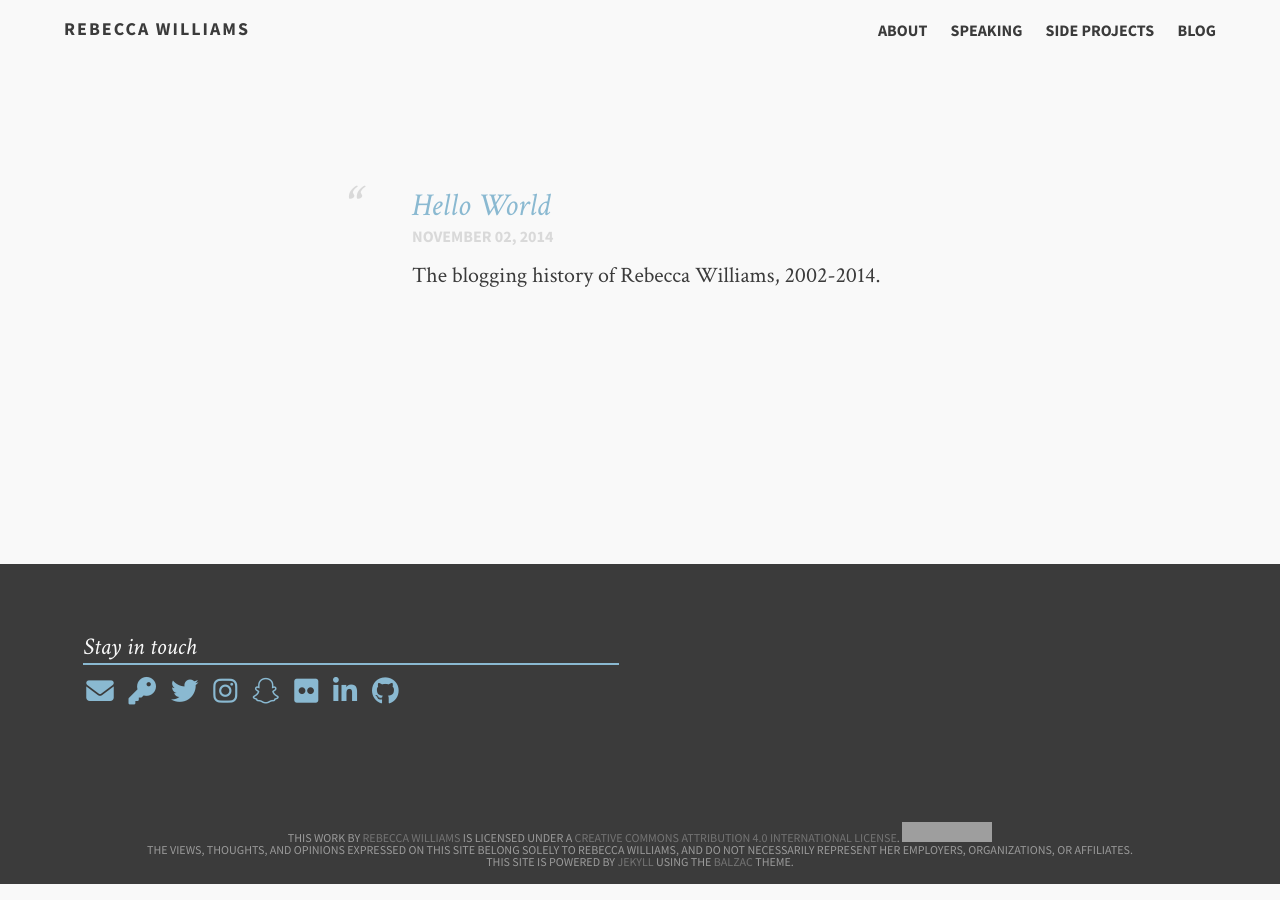
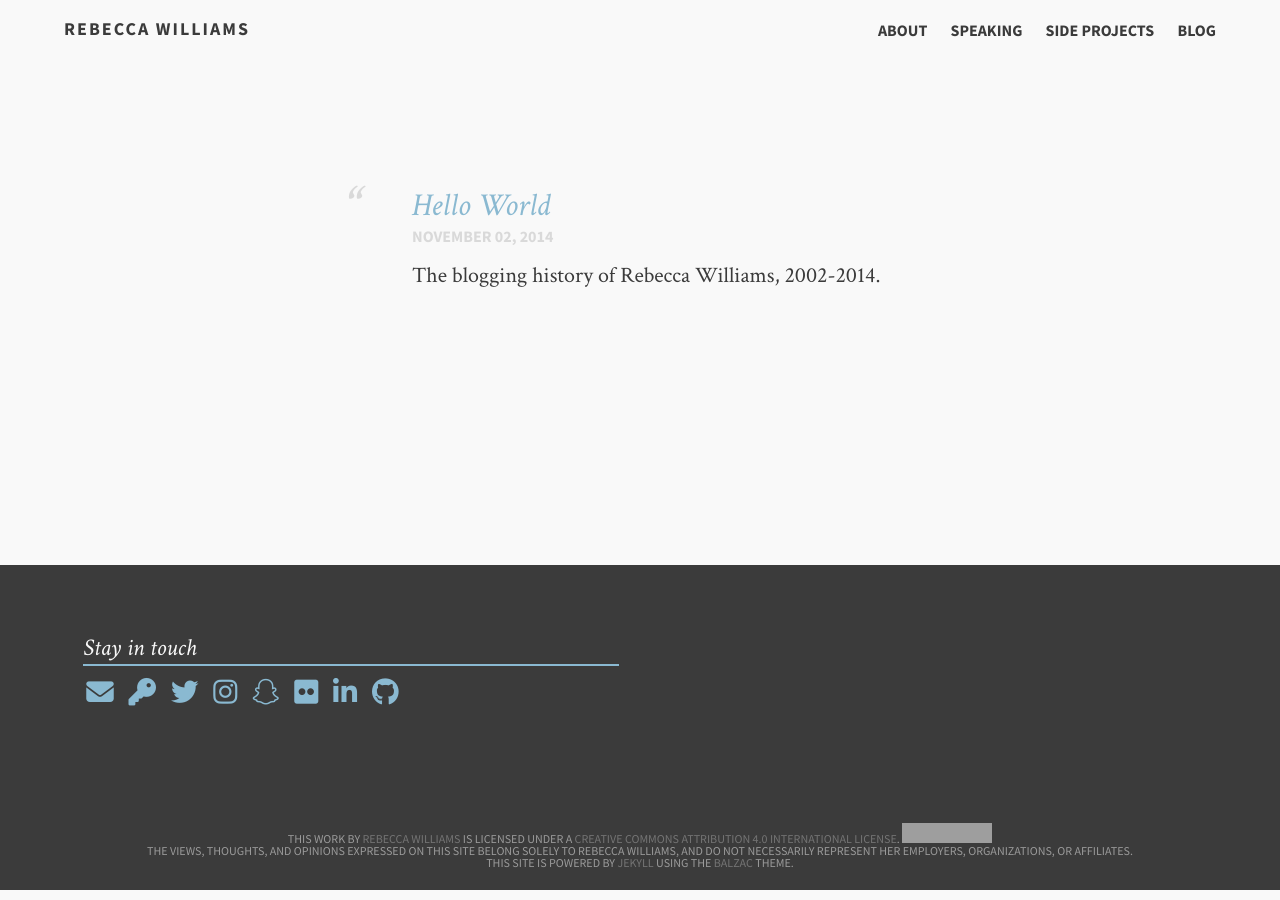
Before and after one commit to rebeccawilliams/rebeccawilliams.us, a Jekyll site: the page built from index.md, in a window 1280 px wide. Built offline with Jekyll 4.4.1, drawn with Linux system fonts in a browser that asks for light colours; nearby versions of some CDN libraries; grey boxes are pictures that could not be loaded.

Commit message:
Update _variables.scss

```diff
--- a/_sass/_variables.scss
+++ b/_sass/_variables.scss
@@ -53,7 +53,7 @@ $lh: 33px;
 $lhsmall: 24px;
 
 // Sizing
-$footerHeight: 320px;
+$footerHeight: 325px;
 
 // Griddit
 
```
